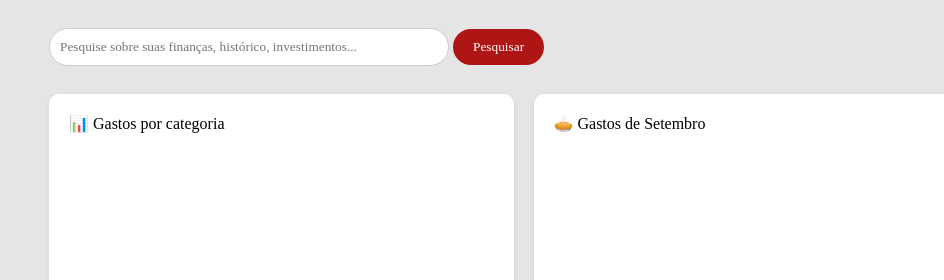
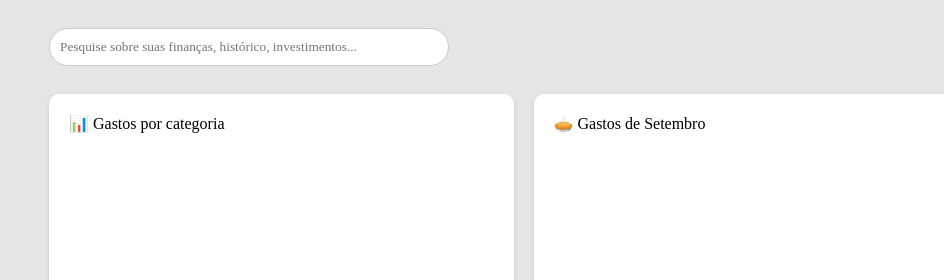
Before and after one commit to joaoguisilvae-wq/Saia-do-Vermelho, a plain HTML site: page index.html in a window 1280 px wide. Shown: the top 280 px of the page, 262-1206 px from the left. Drawn offline with Linux system fonts and the light colour scheme; a web font is replaced by a local one.

Commit message:
barra de pesquisa

```diff
--- a/index.html
+++ b/index.html
@@ -61,7 +61,6 @@
               type="text"
               placeholder="Pesquise sobre suas finanças, histórico, investimentos..."
             />
-            <input type="submit" value="Pesquisar" />
           </form>
         </div>
         <div id="config-conta">
```
